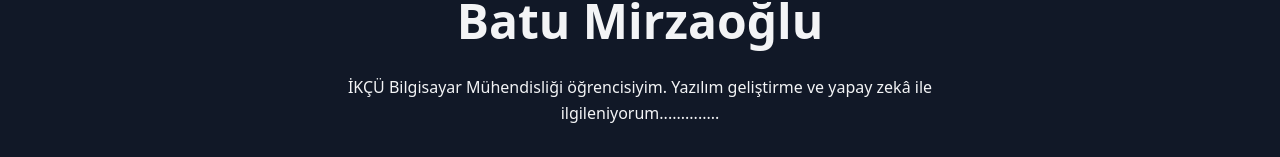
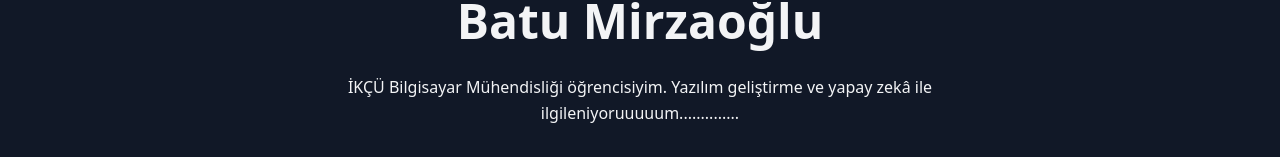
Before and after one commit to batumirzaoglu0/portfolio, a React (Vite) app: page / in a window 1280 px wide. Shown: the part 212-369 px from the top of the page. Built offline with nearby package versions, Linux system fonts and the light colour scheme.

Commit message:
docs: update hero text to verify redeploy

```diff
--- a/src/components/Hero.jsx
+++ b/src/components/Hero.jsx
@@ -6,7 +6,7 @@ function Hero() {
         <h1>Batu Mirzaoğlu</h1>
         <p className="lead">
           İKÇÜ Bilgisayar Mühendisliği öğrencisiyim. Yazılım geliştirme ve
-          yapay zekâ ile ilgileniyorum..............
+          yapay zekâ ile ilgileniyoruuuuum..............
         </p>
         <a href="#projects" className="btn">Projelerime Bak</a>
       </div>
```
